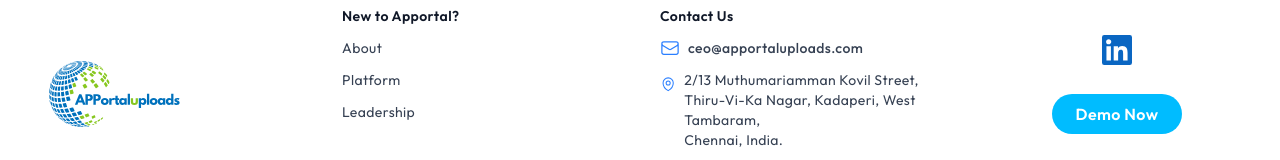
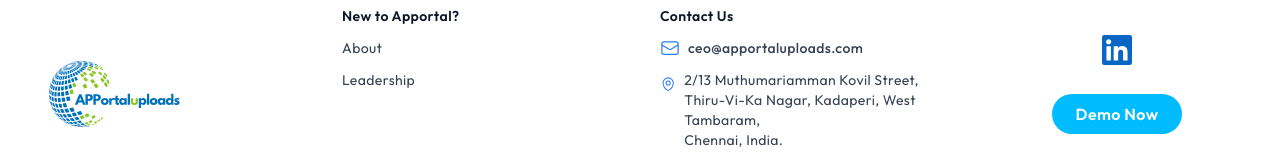
Before and after one commit to kishoreiist/APportaluploads, a Next.js app: page / in a window 1280 px wide. Shown: the part 1233-1393 px from the top of the page. Built offline with nearby package versions, Linux system fonts and the light colour scheme.

Commit message:
kalpana changes

```diff
--- a/app/Footer.tsx
+++ b/app/Footer.tsx
@@ -142,11 +142,7 @@ export default function Footer() {
                 About
               </Link>
             </li>
-            <li>
-              <Link href="/platform" className="hover:text-blue-600">
-                Platform
-              </Link>
-            </li>
+
             <li>
               <Link href="/leadership" className="hover:text-blue-600">
                 Leadership
```
